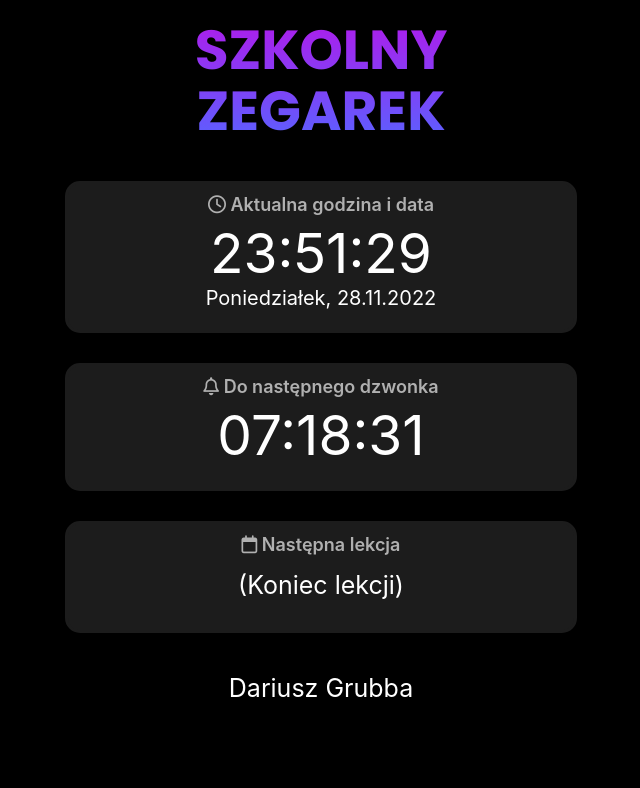
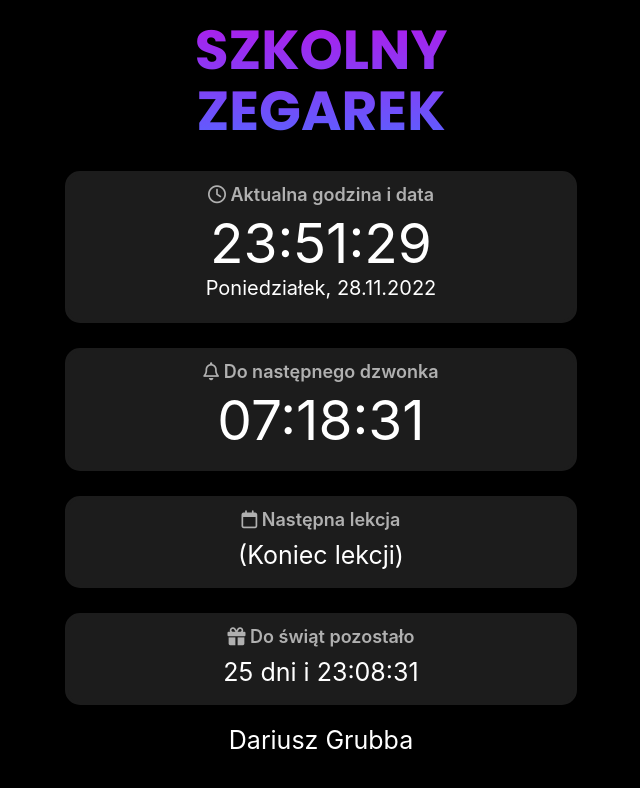
Before and after one commit to dariusz-grubba/myclock, a React (Create React App) app: page / in a window 1280 px wide. Shown: the top 788 px of the page, without its empty margins (319-959 px from the left). Built offline with nearby package versions, Linux system fonts and the light colour scheme.

Commit message:
update (04.12.2022)
Dodano moduł odliczania do świąt

```diff
--- a/package.json
+++ b/package.json
@@ -16,7 +16,7 @@
     "web-vitals": "^2.1.4"
   },
   "scripts": {
-    "start": "react-scripts --openssl-legacy-provider start",
+    "start": "react-scripts start",
     "predeploy": "npm run build",
     "deploy": "gh-pages -d build",
     "build": "react-scripts build",
--- a/public/index.html
+++ b/public/index.html
@@ -22,6 +22,7 @@
     <div id="app">
       <div id="tytul"></div>
       <div id="podTytul"></div>
+      <div id="scroll-area">
       <div id="wrap1">
         <div id="ikonkaZegarka">
           <i class="fa-regular fa-clock fa-1x"></i>  Aktualna godzina i data
@@ -42,7 +43,16 @@
         </div>
         <div id="wyswietlLekcje"></div>
       </div>
+      <div id="wrap4">
+        <div id="ikonkaZegarka">
+          <i class="fa-solid fa-gift"></i>  Do świąt pozostało
+        </div>
+        <!-- <div id="tykajacyZegar"></div> -->
+        <!-- <div id="aktualnaData">19 dni i 19:22:22</div> -->
+        <div id="doSwiatPozostalo"></div>
+      </div>
       <div id="autor"></div>
+    </div>
     </div>
   </body>
 </html>
--- a/src/App.css
+++ b/src/App.css
@@ -23,6 +23,9 @@ html,
 .App-link {
   color: #61dafb;
 }
+/* #scroll-area{
+  overflow: auto;
+} */
 #root {
   display: none;
 }
@@ -31,6 +34,8 @@ html,
   font-size: 55px;
   color: white;
   margin: 20px;
+  margin-bottom: 15px;
+  margin-top: 20px;
 }
 #tytul {
   text-align: center;
@@ -52,7 +57,7 @@ html,
   color: white;
 }
 #wrap1 {
-  margin-top: 40px;
+  margin-top: 30px;
   margin-left: 10%;
   margin-right: 10%;
   border-width: 3px;
@@ -62,7 +67,7 @@ html,
   background-color: #1c1c1c;
 }
 #wrap2 {
-  margin-top: 30px;
+  margin-top: 25px;
   margin-left: 10%;
   margin-right: 10%;
   border-width: 3px;
@@ -76,7 +81,7 @@ html,
               0 0 30px 2px #ff1493; */
 }
 #wrap3 {
-  margin-top: 30px;
+  margin-top: 25px;
   margin-left: 10%;
   margin-right: 10%;
   border-width: 3px;
@@ -85,10 +90,25 @@ html,
   border-radius: 15px;
   background-color: #1c1c1c;
 }
+#wrap4 {
+  margin-top: 25px;
+  margin-left: 10%;
+  margin-right: 10%;
+  border-width: 3px;
+  border-style: solid;
+  border-color: #1c1c1c;
+  border-radius: 15px;
+  background-color: #1c1c1c;
+    /* box-shadow: 0 0 5px 2px #ffffff,
+              0 0 5px 2px #ffffff,
+              0 0 10px 2px #ffffff,
+              0 0 20px 2px #ffffff; */
+}
 @media (min-width: 500px) {
   #wrap1,
   #wrap2,
-  #wrap3 {
+  #wrap3,
+  #wrap4 {
     margin-left: 20%;
     margin-right: 20%;
   }
@@ -96,7 +116,8 @@ html,
 @media (min-width: 830px) {
   #wrap1,
   #wrap2,
-  #wrap3 {
+  #wrap3,
+  #wrap4 {
     margin-left: 30%;
     margin-right: 30%;
   }
@@ -104,7 +125,8 @@ html,
 @media (min-width: 1300px) {
   #wrap1,
   #wrap2,
-  #wrap3 {
+  #wrap3,
+  #wrap4 {
     margin-left: 30%;
     margin-right: 30%;
   }
@@ -112,7 +134,8 @@ html,
 @media (min-width: 1401px) {
   #wrap1,
   #wrap2,
-  #wrap3 {
+  #wrap3,
+  #wrap4 {
     margin-left: 38%;
     margin-right: 38%;
   }
@@ -128,6 +151,16 @@ html,
   font-size: 25px;
   margin: 30px;
   color: white;
+  margin-bottom: 15px;
+  margin-top: 25px;
+}
+#doSwiatPozostalo{
+  text-align: center;
+  font-size: 25px;
+  margin: 30px;
+  color: white;
+  margin-bottom: 15px;
+  margin-top: 25px;
 }
 #aktualnaData {
   text-align: center;
@@ -146,6 +179,7 @@ html,
 #autor {
   color: white;
   font-size: 25px;
-  margin-top: 40px;
+  margin-top: 20px;
+  /* margin-bottom: 30px; */
   text-align: center;
 }
--- a/src/App.js
+++ b/src/App.js
@@ -4,6 +4,7 @@ import Zegarek from "./components/Zegar";
 import { nastepnaLekcja } from "./components/nastepnaLekcja";
 import { wszystkieDzwonki } from "./package-react";
 import { planLekcji } from "./planLekcji";
+import { doSwiat } from "./components/doSwiat";
 import { wypiszGodzineLekcyjna } from "./components/wypiszGodzineLekcyjna";
 
 (function () {
--- /dev/null
+++ b/src/components/doSwiat.js
@@ -0,0 +1,30 @@
+function makeTimer() {
+		var czasKoncowy = new Date("25 December 2022 00:00:00 GMT+01:00");
+        czasKoncowy = (Date.parse(czasKoncowy) / 1000);
+            var wyswietlSekcjeSwieta = document.getElementById("wrap4");
+			var teraz = new Date();
+			teraz = (Date.parse(teraz) / 1000);
+
+			var timeLeft = czasKoncowy - teraz;
+
+			var dni = Math.floor(timeLeft / 86400);
+			var godziny = Math.floor((timeLeft - (dni * 86400)) / 3600);
+			var minuty = Math.floor((timeLeft - (dni * 86400) - (godziny * 3600 )) / 60);
+			var sekundy = Math.floor((timeLeft - (dni * 86400) - (godziny * 3600) - (minuty * 60)));
+
+			if (godziny < "10") { godziny = "0" + godziny; }
+			if (minuty < "10") { minuty = "0" + minuty; }
+			if (sekundy < "10") { sekundy = "0" + sekundy; }
+
+            if(dni > 1){
+                document.getElementById('doSwiatPozostalo').innerHTML = (dni + " dni" + " i " + godziny + ":" + minuty + ":" + sekundy);
+            }else if(dni === 1){
+                document.getElementById('doSwiatPozostalo').innerHTML = (dni + " dzień" + " i " + godziny + ":" + minuty + ":" + sekundy);
+            }else if(dni === 0){
+                document.getElementById('doSwiatPozostalo').innerHTML = (godziny + ":" + minuty + ":" + sekundy);
+            }else{
+                wyswietlSekcjeSwieta.style.display = "none";
+            }
+	}
+
+	setInterval(function() { makeTimer(); }, 1000);
```
